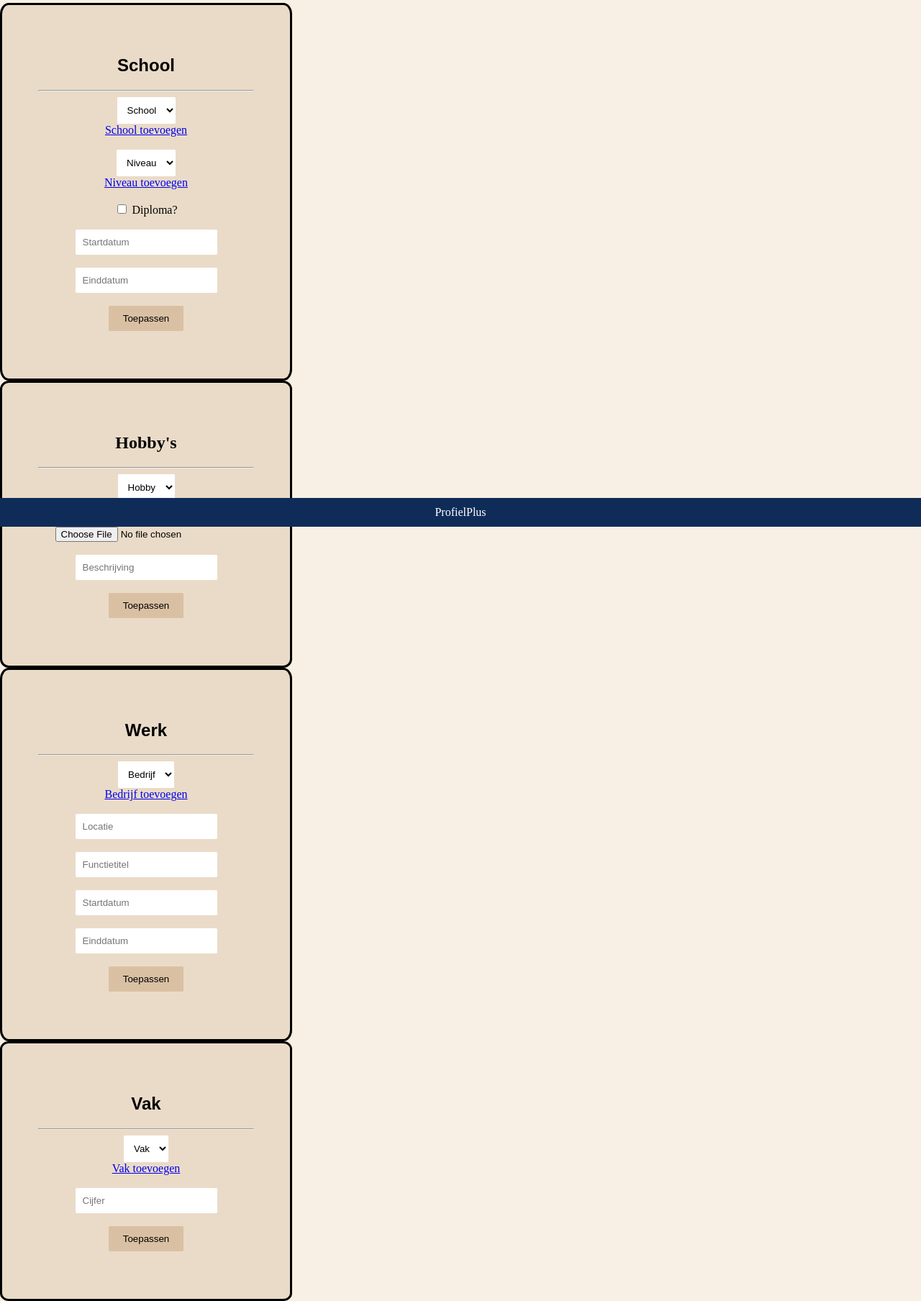
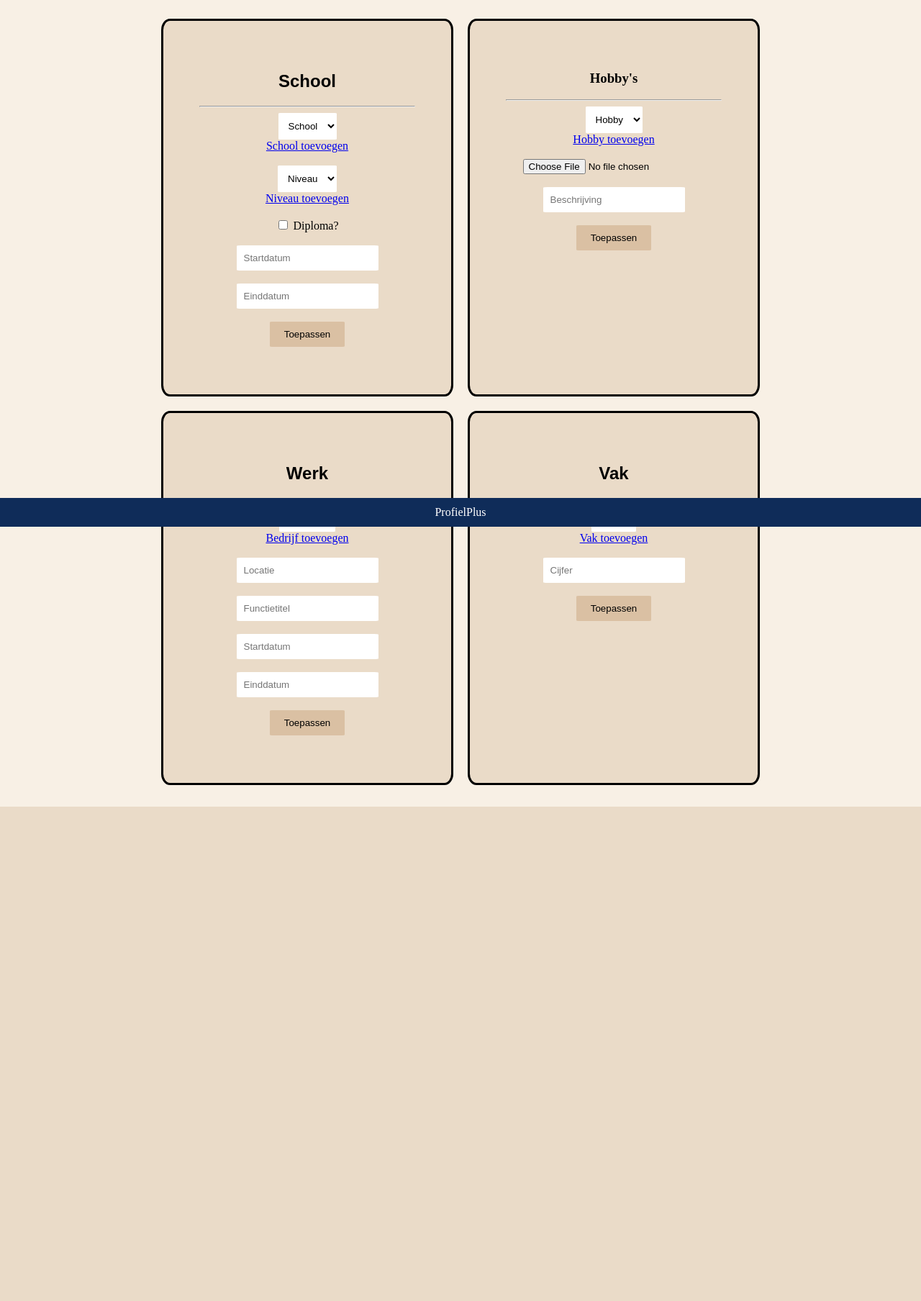
Before and after one commit to M0ktay/ProfielPlus, a PHP site: page /views/profielaanmaken.view.php in a window 1280 px wide. Shown: the part 68-1876 px from the top of the page at 72% size. After the commit the page ends 1189 px from the top, so only its background shows below. Run offline with PHP 8.4, Linux system fonts and the light colour scheme; the visitor is signed in with stand-in values (Sample User, id 1); data that the repository does not hold is empty.

Commit message:
Update profielaanmaken.view.php

```diff
--- a/views/profielaanmaken.view.php
+++ b/views/profielaanmaken.view.php
@@ -99,7 +99,8 @@
 
 ?>
 <main>
-    <br/><br/><br/><br/>
+
+    <article class="grid-container">
     <section id="box">
         <h2>School</h2>
         <hr>
@@ -216,6 +217,7 @@
             <input type="submit" name="vakSubmit" value="Toepassen">
         </form>
     </section>
+    </article>
 </main>
 <?php
 require 'partials/footer.php';
```
